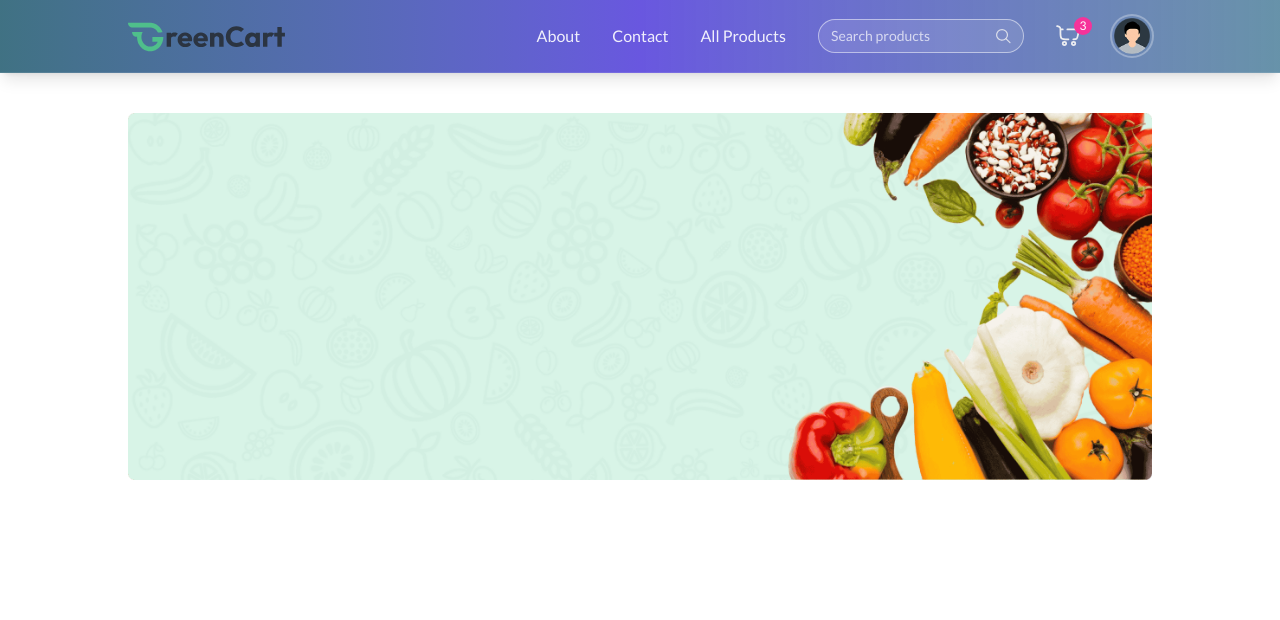
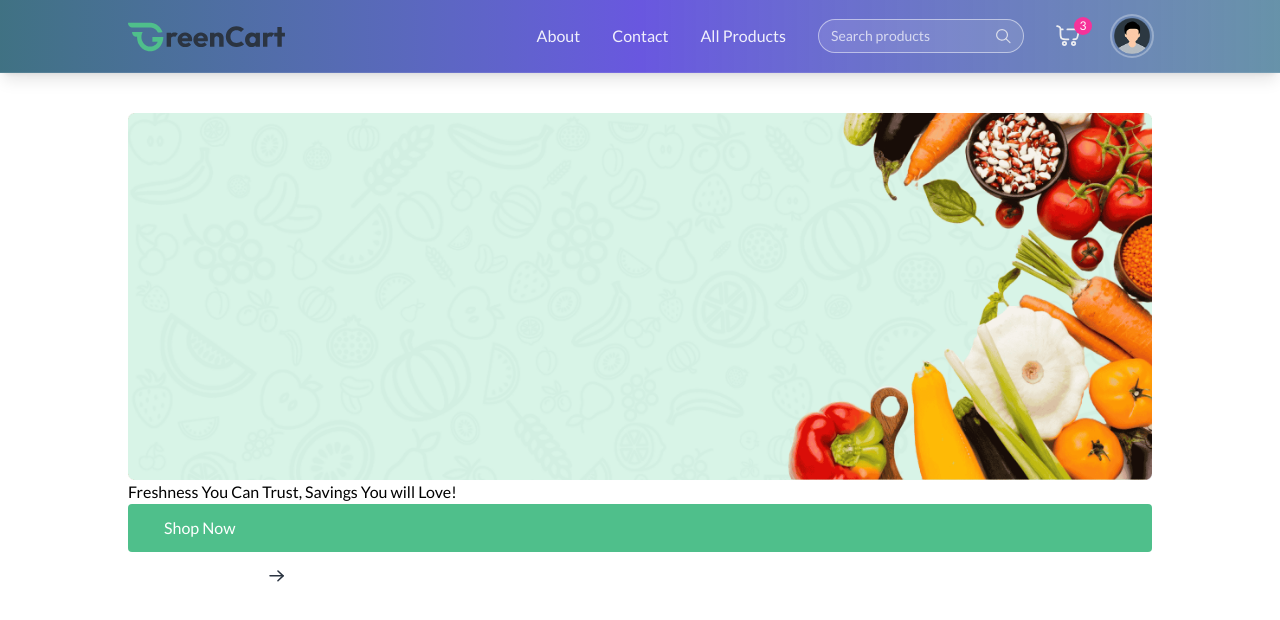
Before and after one commit to Amitkumersarkar/GMartBD-Ecommerce-Website, a React (Vite) app: page / in a window 1280 px wide. Shown: the top 620 px of the page. Built offline with nearby package versions, Linux system fonts and the light colour scheme.

Commit message:
added navlink and hover effects

```diff
--- a/src/components/HeroSection/Hero.jsx
+++ b/src/components/HeroSection/Hero.jsx
@@ -1,3 +1,4 @@
+import { Link } from "react-router-dom";
 import { assets } from "../../assets/assets";
 
 const Hero = () => {
@@ -6,6 +7,21 @@ const Hero = () => {
         <div className="relative">
             <img src={assets.main_banner_bg} alt="banner" className="w-full hidden md:block" />
             <img src={assets.main_banner_bg_sm} alt="banner" className="w-full md:hidden" />
+            <div className="">
+                <h1 className="">
+                    Freshness You Can Trust, Savings You will Love!
+                </h1>
+            </div>
+            <div className="">
+                <Link to='/products' className="group flex items-center gap-2 px-7 md:px-9 py-3 bg-primary hover:bg-primary-dull transition rounded text-white cursor-pointer">
+                    Shop Now
+                    <img src={assets.white_arrow_icon} alt="arrow" className="md:hidden transition group-focus:translate-x-1" />
+                </Link>
+                <Link to='/products' className="group hidden md:flex items-center gap-2 px-7 md:px-9 py-3 transition rounded text-white cursor-pointer">
+                    Explore Deals
+                    <img src={assets.black_arrow_icon} alt="arrow" className=" transition group-hover:translate-x-1" />
+                </Link>
+            </div>
         </div>
     );
 };
```
